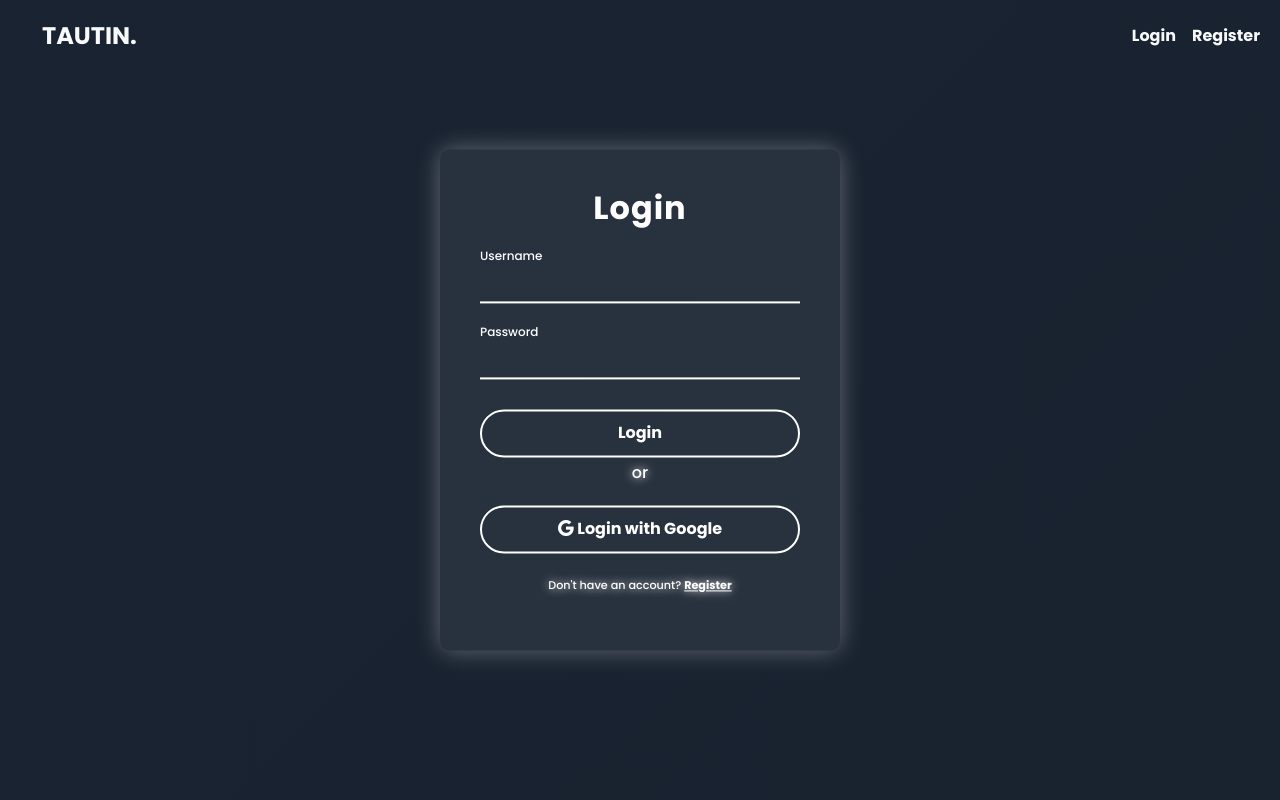
After one commit to HeraldoArman/Tautin, a Django app: template tautin_app/templates/registration/login.html in a window 1280 px wide. The commit adds this page. Run offline with Django 5.2, Linux system fonts and the light colour scheme; the template is opened without the code that fills it, so the values that code supplies are empty, except form fields; tables that the repository leaves empty hold one stand-in row (values such as "Sample post"); form fields are guessed from the names that the template uses.

Commit message:
create login view (not google)

```diff
--- a/tautin/settings.py
+++ b/tautin/settings.py
@@ -52,7 +52,7 @@ INSTALLED_APPS = [
     'django.contrib.sessions',
     'django.contrib.messages',
     'django.contrib.staticfiles',
-    'django.contrib.site',
+    'django.contrib.sites',
     'tautin_app',
 ]
 
@@ -163,7 +163,7 @@ USE_TZ = True
 STATIC_URL = 'static/'
 STATIC_ROOT = BASE_DIR.joinpath('static')
 
-# LOGIN_REDIRECT_URL = 'dashboard/'
+LOGIN_REDIRECT_URL = 'dashboard/'
 
 # Default primary key field type
 # https://docs.djangoproject.com/en/5.0/ref/settings/#default-auto-field
--- a/tautin/urls.py
+++ b/tautin/urls.py
@@ -15,8 +15,13 @@ Including another URLconf
     2. Add a URL to urlpatterns:  path('blog/', include('blog.urls'))
 """
 from django.contrib import admin
-from django.urls import path
+from django.urls import path, include
+from django.contrib.auth import views
+
 
 urlpatterns = [
     path('admin/', admin.site.urls),
+    path('', include('tautin_app.urls')),
+    path('login/', views.LoginView.as_view(template_name='registration/login.html'), name='login'),
+    # path('logout/', views.LogoutView.as_view(template_name='blog/post_list.html'), name='logout', kwargs={'next_page' : '/'})
 ]
--- a/tautin_app/static/css/style.css
+++ b/tautin_app/static/css/style.css
@@ -120,7 +120,32 @@ h2, h3, h4 {
     box-shadow: 0px 0px 5px white;
     letter-spacing: 1px;
     border: 2px solid rgb(211, 211, 255);
+}
 
+
+.button-login{
+    position: relative;
+    color: white;
+    text-decoration: none;
+    font-size: var(--fontsize);
+    padding: 10px 30px;
+    transition: 0.5s;
+    font-family: "Poppins", sans-serif;
+    font-weight: 700;
+    border: 2px solid white;
+    border-radius: 100px;
+    display: block;
+    text-align: center;
+    background-color: transparent;
+    width: 100%;
+}
+
+.button-login:hover{
+    color:#0D3B66;
+    background-color: white;
+    box-shadow: 0px 0px 5px white;
+    letter-spacing: 1px;
+    border: 2px solid rgb(211, 211, 255);
 }
 
 .navbar {
@@ -185,6 +210,15 @@ h2, h3, h4 {
     border-bottom: 2px solid white;
 }
 
+input:-webkit-autofill,
+input:-webkit-autofill:focus {
+    transition: background-color 600000s 0s, color 600000s 0s;
+}
+input[data-autocompleted] {
+    background-color: transparent !important;
+}
+
+
 .login-box .user-box label {
     position: absolute;
     top: 0;
@@ -205,11 +239,6 @@ h2, h3, h4 {
     font-size: 12px;
 }
 
-
-.button-login{
-    display: block;
-    text-align: center;
-}
 
 .have-or-not-acc {
     font-weight:bolder;
--- /dev/null
+++ b/tautin_app/templates/registration/login.html
@@ -0,0 +1,33 @@
+{% extends "tautin_app/base.html" %}
+{% block content %}
+
+<div class="container">
+  <div class="login-box">
+    <h2>Login</h2>
+    <form action="{% url "login" %}" method='POST' autocomplete="off">
+      {% csrf_token %}
+      {% if form.errors %}
+          <p>Yout Username and password didn't match!</p>
+      {% endif %}
+      <div class="user-box">
+        {% comment %} <input type="text" required> {% endcomment %}
+        {{ form.username }}
+        <label for="">Username</label>
+      </div>
+      <div class="user-box">
+        {% comment %} <input type="password" required> {% endcomment %}
+        {{ form.password }}
+        <label for="">Password</label>
+      </div>
+
+      <button class="button-login" style="--fontsize:1em" type='submit'>Login</button>
+
+
+      <p style="display: block; text-align: center;" class="py-1 pt-1">or</p>
+      <a href="dashboard.html" class="button-menu button-login"><i class="bi bi-google"></i> Login with Google</a>
+      <p style="display: block; text-align: center; font-size: 0.7rem;" class="pt-4">Don't have an account? <a href="register.html" class="have-or-not-acc">Register</a></p>
+    </form>
+  </div>
+</div>
+
+{% endblock content %}
--- /dev/null
+++ b/tautin_app/templates/tautin_app/base.html
@@ -0,0 +1,38 @@
+<!DOCTYPE html>
+{% load static %}
+<html lang="en">
+<head>
+    <meta charset="UTF-8">
+    <meta name="viewport" content="width=device-width, initial-scale=1.0">
+    <title>TAUTIN.</title>
+    <link href="https://cdn.jsdelivr.net/npm/bootstrap@5.3.3/dist/css/bootstrap.min.css" rel="stylesheet" integrity="sha384-QWTKZyjpPEjISv5WaRU9OFeRpok6YctnYmDr5pNlyT2bRjXh0JMhjY6hW+ALEwIH" crossorigin="anonymous">
+    <link rel="stylesheet" href="{% static "css/style.css" %}">
+</head>
+<body class="background-gradient">
+  <nav class="navbar navbar-expand-lg" data-bs-theme="dark">
+  <div class="container-fluid">
+    <a class="navbar-brand text-light button-navbar" style="font-size: 1.5rem;" href="#">TAUTIN.</a>
+    <button class="navbar-toggler" type="button" data-bs-toggle="collapse" data-bs-target="#navbarNav" aria-controls="navbarNav" aria-expanded="false" aria-label="Toggle navigation">
+      <span class="navbar-toggler-icon"></span>
+    </button>
+    <div class="collapse navbar-collapse" id="navbarNav">
+      <ul class="navbar-nav ms-auto">
+        <li class="nav-item">
+          <a class="nav-link text-light button-navbar" href="{% url "login" %}">Login</a>
+        </li>
+        <li class="nav-item">
+          <a class="nav-link active text-light button-navbar" href="#">Register</a>
+        </li>
+      </ul>
+    </div>
+  </div>
+</nav>
+    {% block content %}
+
+
+    {% endblock content %}
+
+    <script src="{% static "js/script.js" %}"></script>
+    <script src="https://cdn.jsdelivr.net/npm/bootstrap@5.3.3/dist/js/bootstrap.bundle.min.js" integrity="sha384-YvpcrYf0tY3lHB60NNkmXc5s9fDVZLESaAA55NDzOxhy9GkcIdslK1eN7N6jIeHz" crossorigin="anonymous"></script>
+</body>
+</html>
--- /dev/null
+++ b/tautin_app/urls.py
@@ -0,0 +1,6 @@
+from django.urls import path
+from tautin_app import views
+
+urlpatterns = [
+    path('', views.IndexView.as_view(), name='index')
+]
--- a/tautin_app/views.py
+++ b/tautin_app/views.py
@@ -1,3 +1,7 @@
 from django.shortcuts import render
+from django.views.generic import TemplateView, ListView, DetailView, CreateView, UpdateView, DeleteView
 
 # Create your views here.
+
+class IndexView(TemplateView):
+    template_name = 'index.html'
```
Also changed, not shown: tautin_app/templates/tautin_app/index.html (+3 -37 lines), tautin_app/templates/tautin_app/login.html (deleted, +0 -56 lines), tautin_app/forms.py (added), tautin_app/migrations/0003_initial.py (added), tautin_app/templates/registration/register.html (renamed from tautin_app/templates/tautin_app/register.html).
